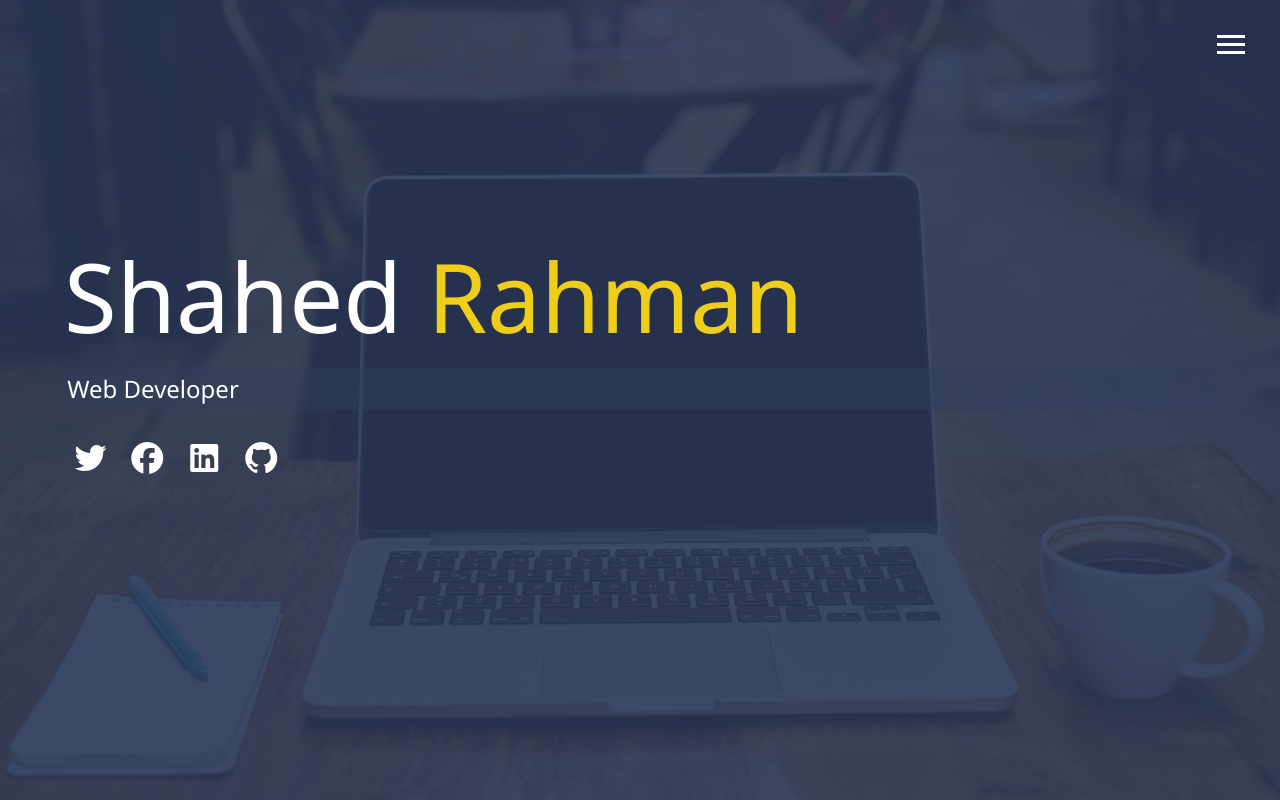
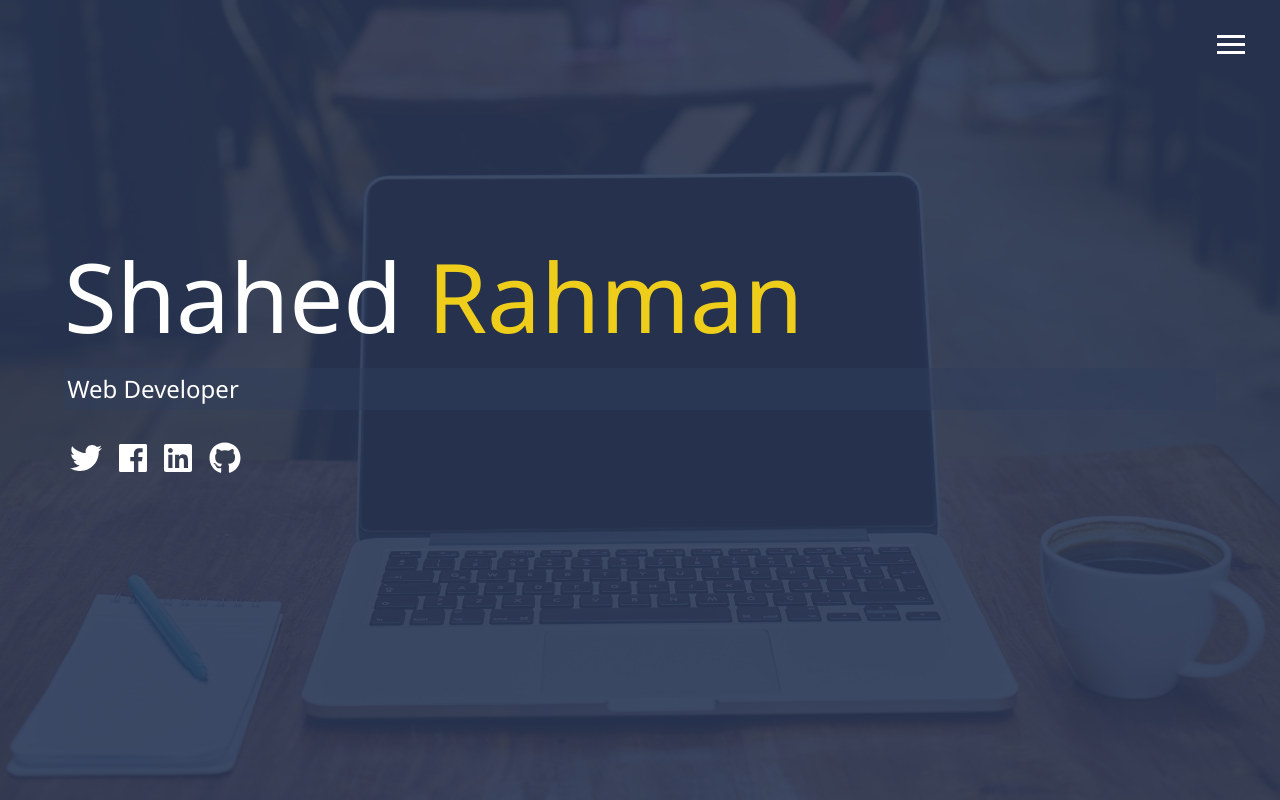
Before and after one commit to mitul88/my-portfolio, a plain HTML site: page index.html in a window 1280 px wide. Drawn offline with Linux system fonts and the light colour scheme.

Commit message:
fontawesome link added to the head

```diff
--- a/index.html
+++ b/index.html
@@ -5,6 +5,7 @@
     <meta name="viewport" content="width=device-width, initial-scale=1.0" />
     <link rel="stylesheet" href="css/main.css" />
     <link rel="stylesheet" href="fontawesome/css/all.css" />
+    <script defer src="https://use.fontawesome.com/releases/v5.0.7/js/all.js"></script>
     <title>Welcome to my portfolio</title>
   </head>
   <body id="bg-img">
```
